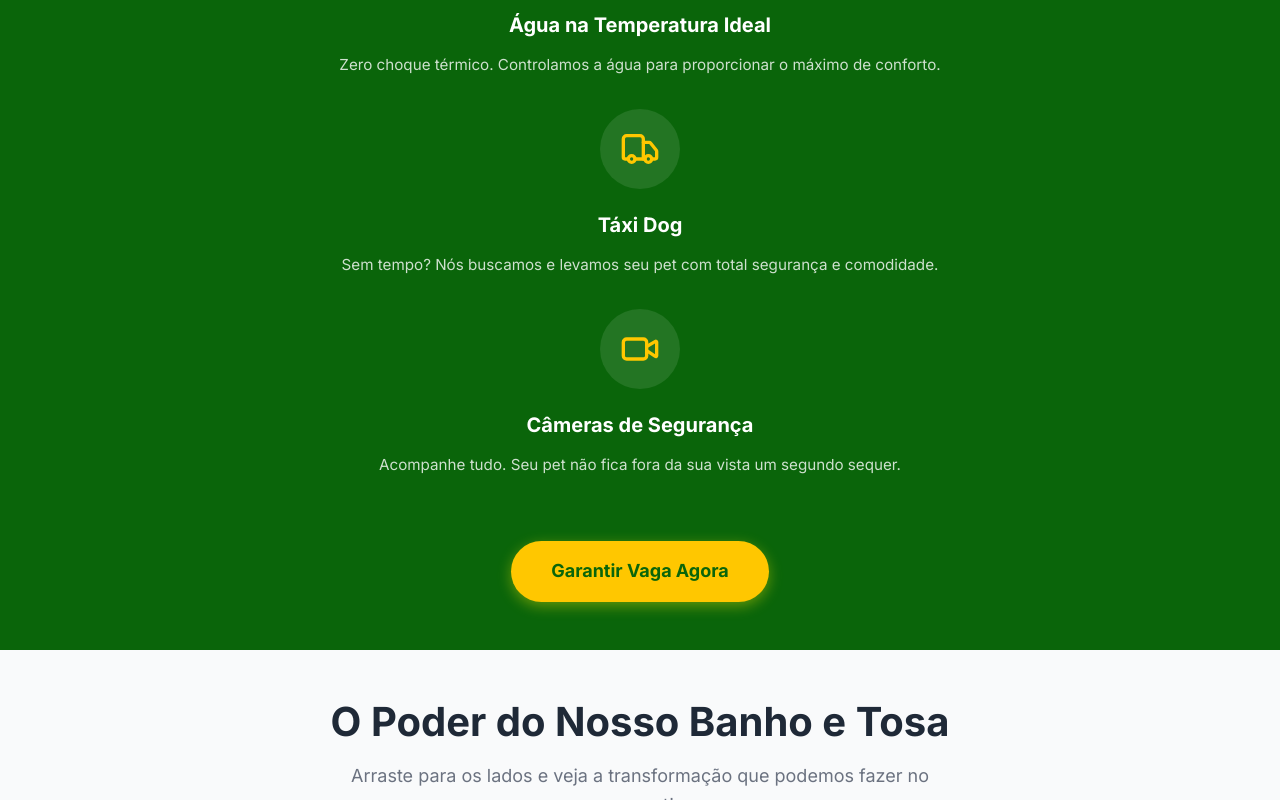
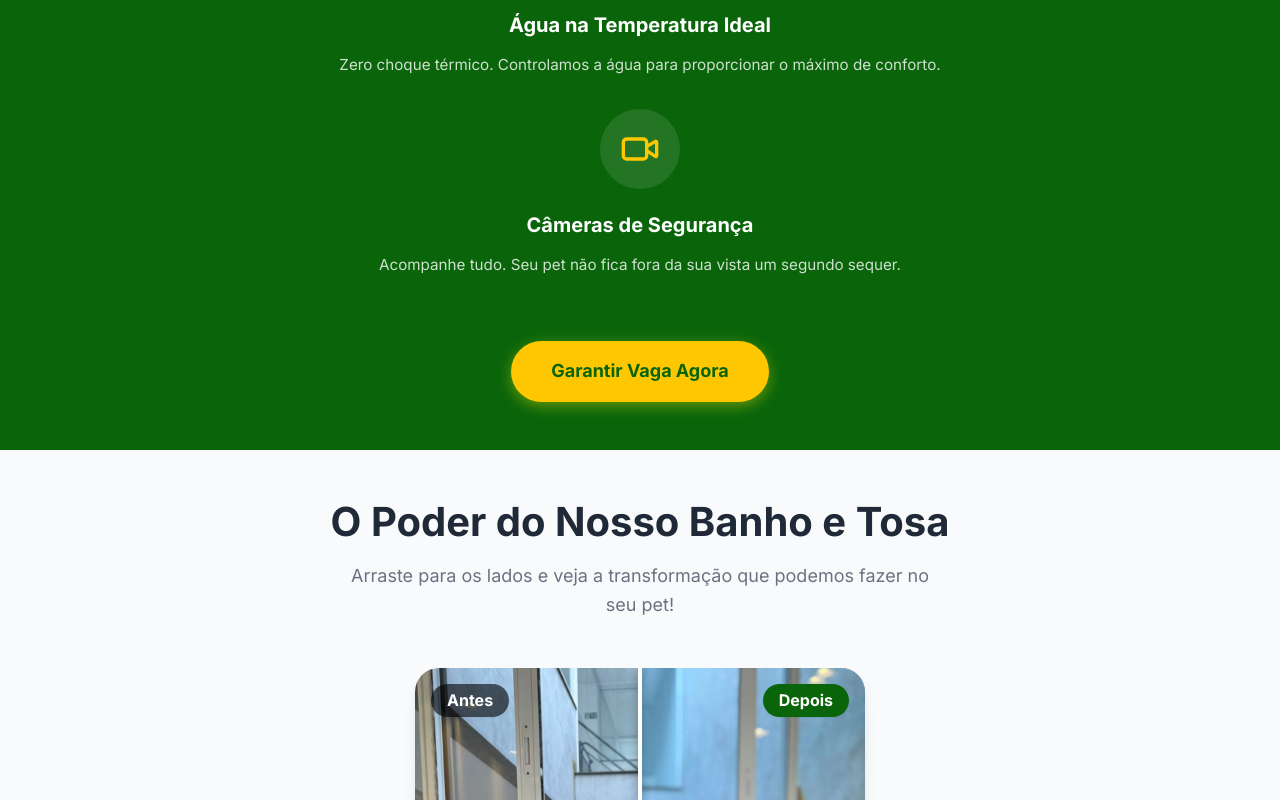
Before and after one commit to RenegedKrl/happyplaydogs-banho, a React (Vite) app: page / in a window 1280 px wide. Shown: the part 2160-2960 px from the top of the page. Built offline with nearby package versions, Linux system fonts and the light colour scheme.

Commit message:
Remover taxi dog e atualizar horario de funcionamento

```diff
--- a/src/components/Differentials.jsx
+++ b/src/components/Differentials.jsx
@@ -12,11 +12,6 @@ const Differentials = () => {
       icon: <ThermometerSun size={40} />,
       title: "Água na Temperatura Ideal",
       desc: "Zero choque térmico. Controlamos a água para proporcionar o máximo de conforto."
-    },
-    {
-      icon: <Truck size={40} />,
-      title: "Táxi Dog",
-      desc: "Sem tempo? Nós buscamos e levamos seu pet com total segurança e comodidade."
     },
     {
       icon: <Video size={40} />,
--- a/src/components/Location.jsx
+++ b/src/components/Location.jsx
@@ -32,7 +32,7 @@ const Location = () => {
               </div>
               <div>
                 <h4>Horário de Funcionamento</h4>
-                <p>Segunda a Sexta: 08:00 - 18:00<br/>Sábado: 08:00 - 14:00</p>
+                <p>Segunda a Sexta: 09:00 - 18:00<br/>Sábado: 09:00 - 17:00</p>
               </div>
             </div>
 
--- a/src/components/Testimonials.jsx
+++ b/src/components/Testimonials.jsx
@@ -15,7 +15,7 @@ const Testimonials = () => {
       id: 2,
       name: "Carlos Mendes",
       date: "3 dias atrás",
-      text: "A tosa da Luna ficou perfeita. Dá para ver o carinho que eles têm pelos animais. O táxi dog me ajudou muito! Recomendo demais.",
+      text: "A tosa da Luna ficou perfeita. Dá para ver o carinho que eles têm pelos animais. Recomendo demais.",
       img: "https://ui-avatars.com/api/?name=Carlos+Mendes&background=f4e404&color=073f11"
     },
     {
```
